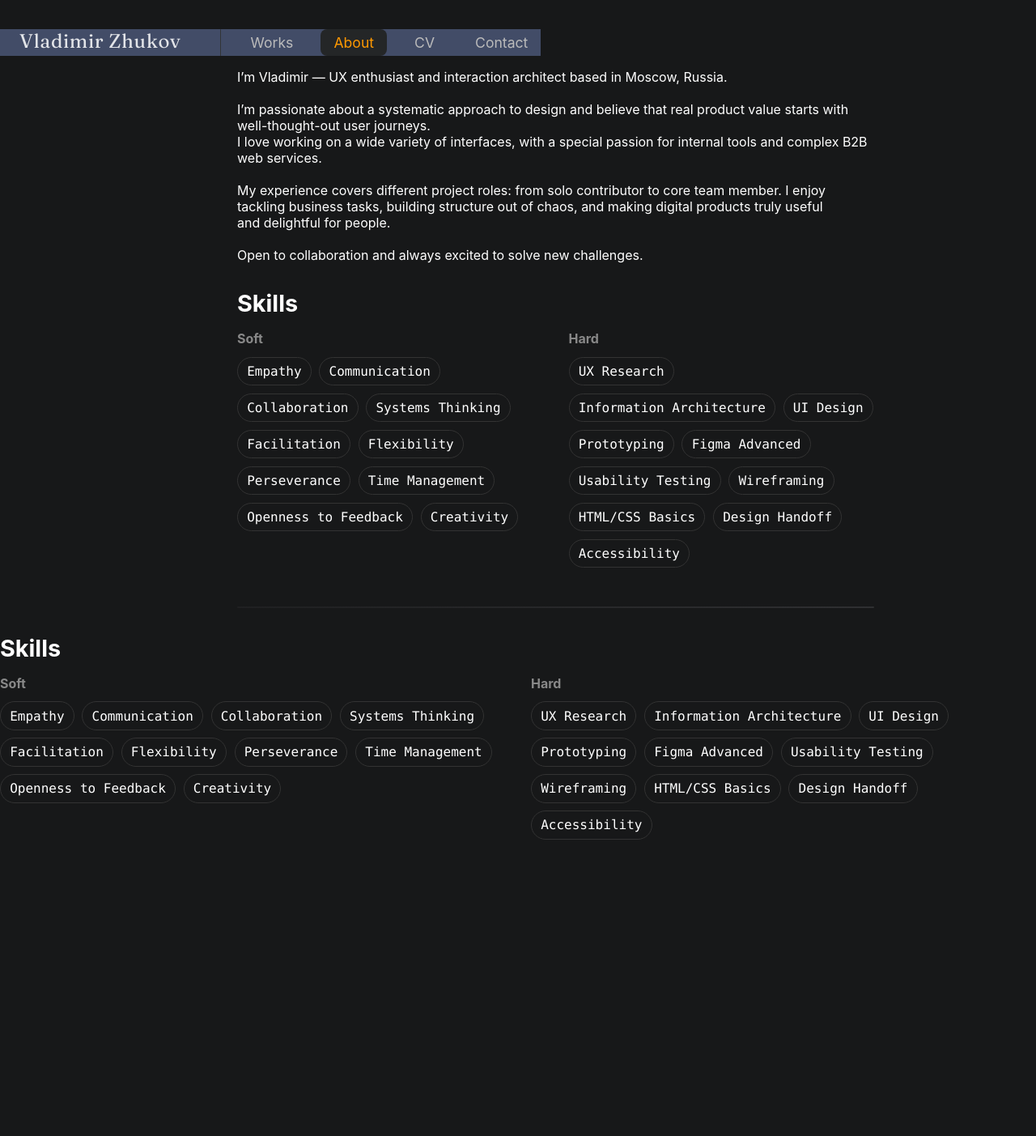
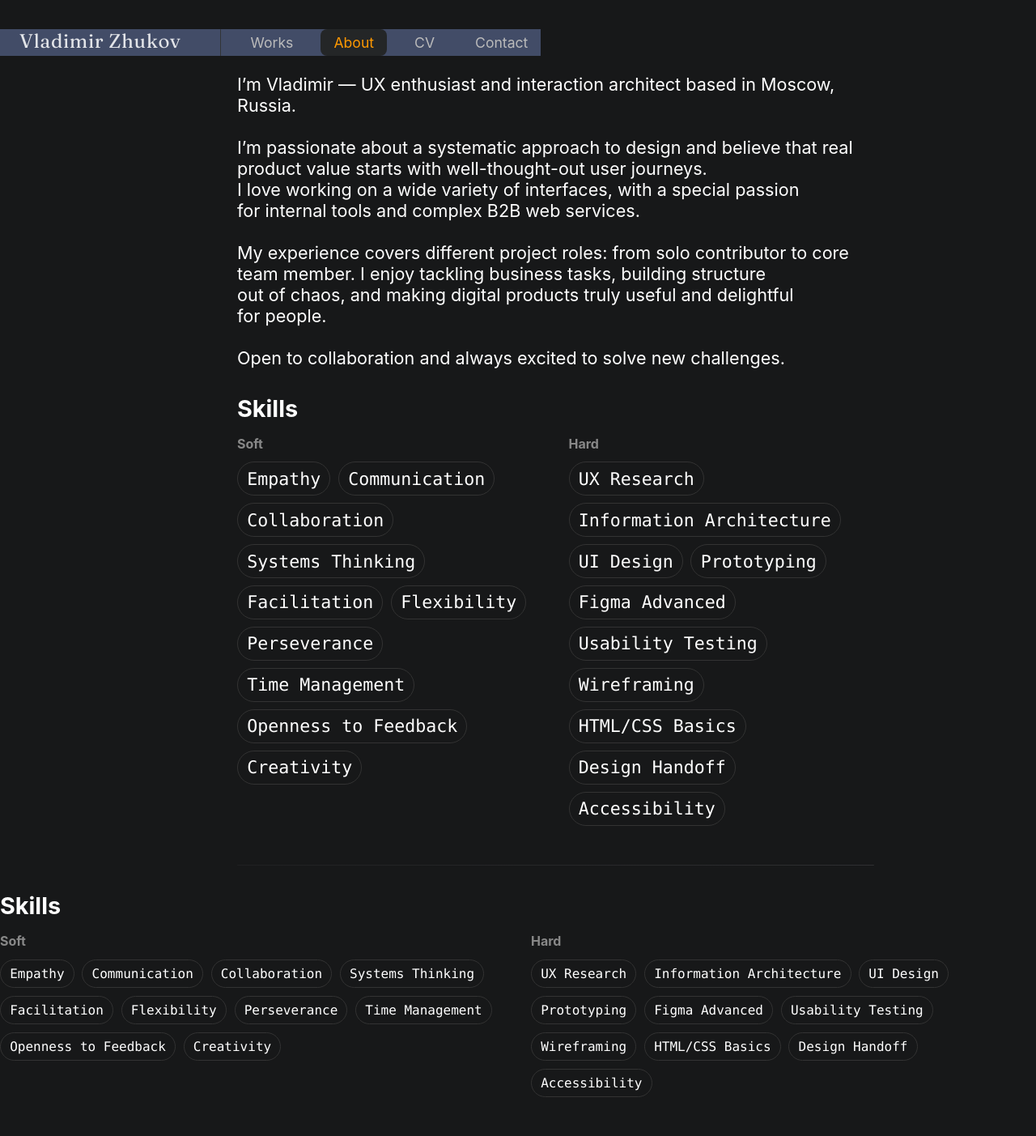
Before and after one commit to uxiscool/experience, a Jekyll site: the page built from about.md, in a window 1280 px wide. Shown: the whole page at 81% size. Built offline with Jekyll 4.4.1, drawn with Linux system fonts in a browser that asks for light colours; before the commit the page ends 1085 px from its top, so only the background shows below that.

Commit message:
Add files via upload

```diff
--- a/assets/css/main.css
+++ b/assets/css/main.css
@@ -152,6 +152,12 @@
   letter-spacing: 0.01em;
   animation: heroFadeIn 1.1s cubic-bezier(.19,1,.22,1);
   position: relative;
+}
+
+.bio {
+  font-size: 1.35rem;
+  font-weight: 400;
+  color: #fff;
 }
 
 @media (max-width: 980px) {
```
